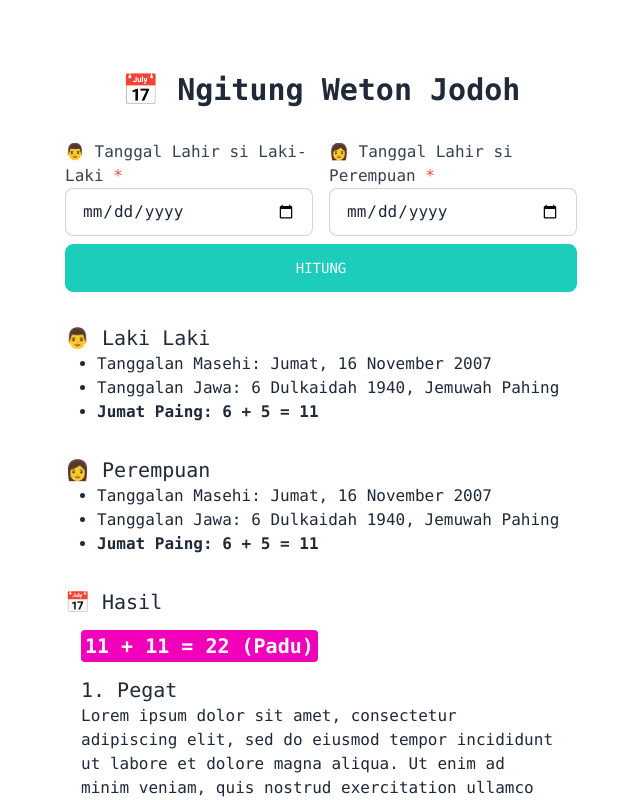
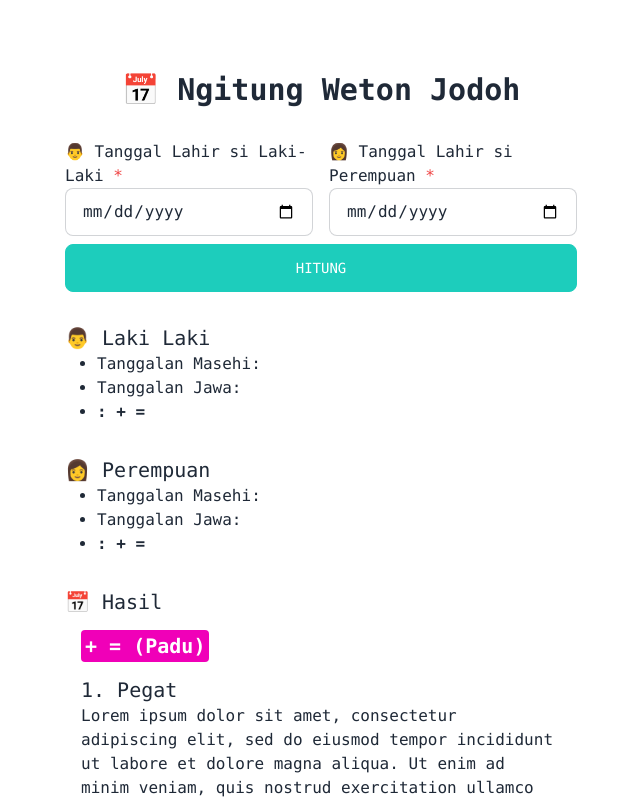
Before and after one commit to JastinXyz/wetonjodoh, a Next.js app: page / in a window 1280 px wide. Shown: the top 800 px of the page, without its empty margins (319-959 px from the left). Built offline with nearby package versions, Linux system fonts and the light colour scheme.

Commit message:
itung weton done, todo: result

```diff
--- a/src/app/page.js
+++ b/src/app/page.js
@@ -1,6 +1,37 @@
+"use client";
+
 import Link from "next/link";
+import { useState } from "react";
+
+async function fetchWeton(tgl, bln, thn) {
+  const d = await fetch(`https://api.dotmydotid.my.id/api/weton?tanggal=${tgl}&bulan=${bln}&tahun=${thn}`)
+  const res = await d.json();
+  return res;
+}
 
 export default function Home() {
+  let [m, setM] = useState();
+  let [java, setJava] = useState();
+  let [pasaran, setPasaran] = useState();
+  let [bobot, setBobot] = useState();
+  let [res, setRes] = useState();
+
+  const handleSubmit = async(e) => {
+    e.preventDefault();
+    let { laki, perempuan } = e.target;
+    laki = laki.value.split("-");
+    perempuan = perempuan.value.split("-");
+
+    const manWeton = await fetchWeton(laki[2], laki[1], laki[0]);
+    const womanWeton = await fetchWeton(perempuan[2], perempuan[1], perempuan[0]);
+
+    setM({ man: manWeton.date, woman: womanWeton.date });
+    setJava({ man: manWeton.tanggal_lahir.jawa, woman: womanWeton.tanggal_lahir.jawa });
+    setPasaran({ man: manWeton.pasaran, woman: womanWeton.pasaran });
+    setBobot({ man: manWeton.bobot_weton, woman: womanWeton.bobot_weton});
+    setRes({ man: manWeton.bobot_weton.bobot, woman: womanWeton.bobot_weton.bobot, total: manWeton.bobot_weton.bobot + womanWeton.bobot_weton.bobot  })
+  }
+
   return (
     <div className="p-4 md:p-8 max-w-xl m-auto">
         <div className="font-mono mt-10">
@@ -8,42 +39,42 @@ export default function Home() {
                 <h2 className="text-3xl font-bold">📅 Ngitung Weton Jodoh</h2>
             </div>
 
-            <div className="space-y-2">
+            <form className="space-y-2" onSubmit={handleSubmit}>
               <div className="grid grid-cols-1 md:grid-cols-2 pt-8 gap-4">
                   <label className="block">
-                      <span className="text-gray-700 after:content-['_*'] after:text-red-500">👨 Tanggal Lahir si Laki-Laki</span>
+                      <span className="after:content-['_*'] after:text-red-500">👨 Tanggal Lahir si Laki-Laki</span>
                       <input type="date" name="laki" className="input input-bordered rounded-lg block w-full" />
                   </label>
                   <label className="block">
-                      <span className="text-gray-700 after:content-['_*'] after:text-red-500">👩 Tanggal Lahir si Perempuan</span>
+                      <span className="after:content-['_*'] after:text-red-500">👩 Tanggal Lahir si Perempuan</span>
                       <input type="date" name="perempuan" className="input input-bordered rounded-lg block w-full" />
                   </label>
               </div>
-              <button className="btn btn-accent btn-block font-normal text-white">Hitung</button>
-            </div>
+              <button className="btn btn-accent btn-block font-normal text-white" type="submit">Hitung</button>
+            </form>
 
             <div className="w-full pt-8 pb-4">
               <h2 className="text-xl">👨 Laki Laki</h2>
-              <ul class="list-disc pl-8">
-                <li>Tanggalan Masehi: Jumat, 16 November 2007</li>
-                <li>Tanggalan Jawa: 6 Dulkaidah 1940, Jemuwah Pahing</li>
-                <li className="font-bold">Jumat Paing: 6 + 5 = 11</li>
+              <ul className="list-disc pl-8">
+                <li>Tanggalan Masehi: {m?.man}</li>
+                <li>Tanggalan Jawa: {java?.man}</li>
+                <li className="font-bold">{pasaran?.man}: {bobot?.man.saptawara} + {bobot?.man.pancawara} = {bobot?.man.bobot}</li>
               </ul>
             </div>
 
             <div className="w-full py-4">
               <h2 className="text-xl">👩 Perempuan</h2>
-              <ul class="list-disc pl-8">
-                <li>Tanggalan Masehi: Jumat, 16 November 2007</li>
-                <li>Tanggalan Jawa: 6 Dulkaidah 1940, Jemuwah Pahing</li>
-                <li className="font-bold">Jumat Paing: 6 + 5 = 11</li>
+              <ul className="list-disc pl-8">
+                <li>Tanggalan Masehi: {m?.woman}</li>
+                <li>Tanggalan Jawa: {java?.woman}</li>
+                <li className="font-bold">{pasaran?.woman}: {bobot?.woman.saptawara} + {bobot?.woman.pancawara} = {bobot?.woman.bobot}</li>
               </ul>
             </div>
 
             <div className="w-full py-4">
               <h2 className="text-xl">📅 Hasil</h2>
               <div className="px-4">
-                <h3 className="text-xl font-bold my-4 text-white"><span className="p-1 bg-secondary rounded">11 + 11 = 22 (Padu)</span></h3>
+                <h3 className="text-xl font-bold my-4 text-white"><span className="p-1 bg-secondary rounded">{res?.man} + {res?.woman} = {res?.total} (Padu)</span></h3>
                 <h3 className="text-xl">1. Pegat</h3>
                 <p>Lorem ipsum dolor sit amet, consectetur adipiscing elit, sed do eiusmod tempor incididunt ut labore et dolore magna aliqua. Ut enim ad minim veniam, quis nostrud exercitation ullamco laboris nisi ut aliquip ex ea commodo consequat. Duis aute irure dolor in reprehenderit in voluptate velit esse cillum dolore eu fugiat nulla pariatur. Excepteur sint occaecat cupidatat non proident, sunt in culpa qui officia deserunt mollit anim id est laborum.</p>
               </div>
```
